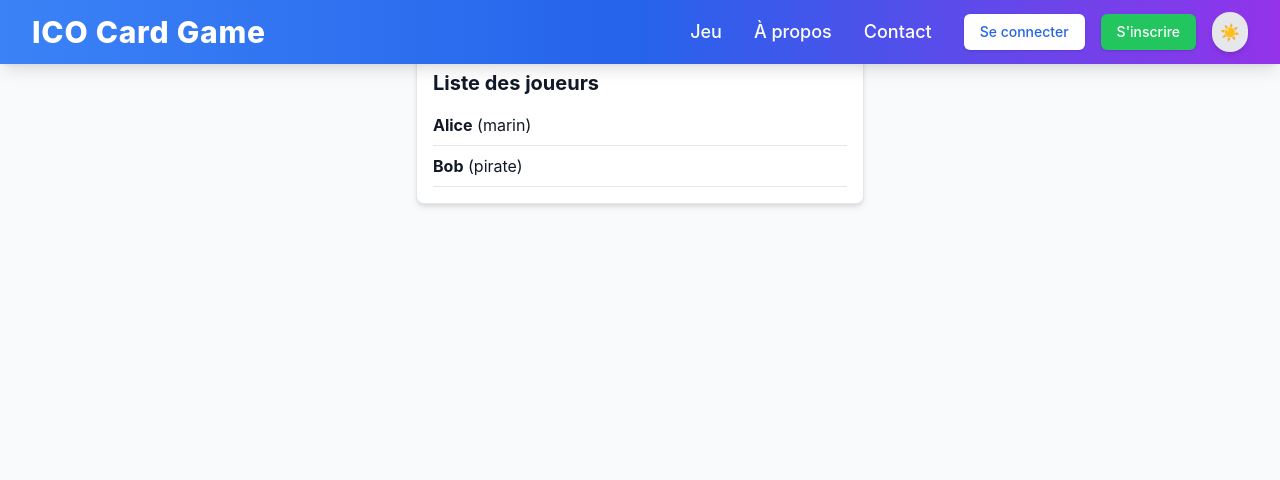
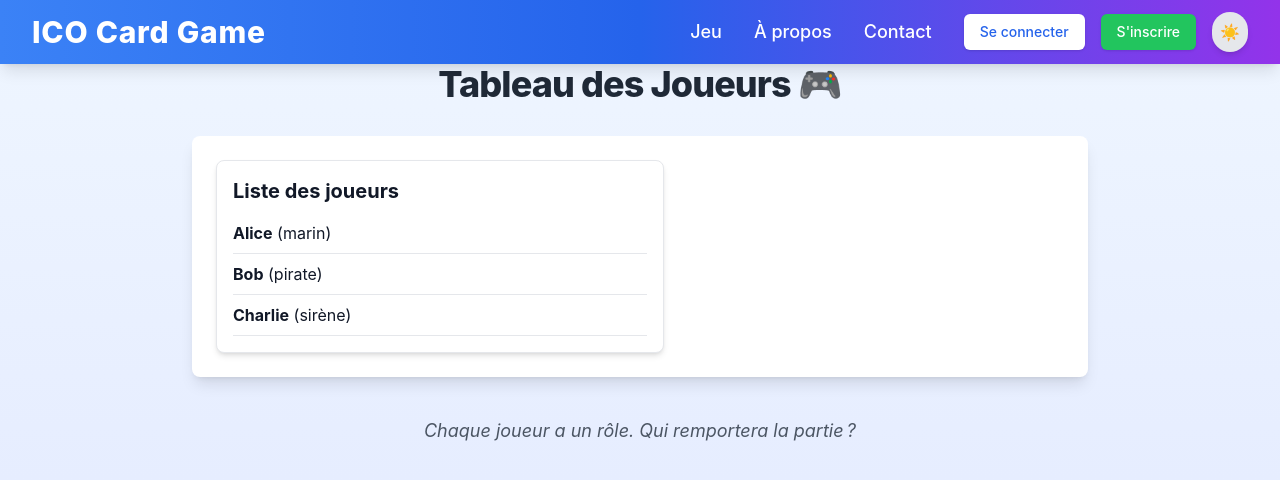
Before and after one commit to root-ibrahima/ico-card-game, a Next.js app: page /game in a window 1280 px wide. Shown: the top 480 px of the page. Built offline with nearby package versions, Linux system fonts and the light colour scheme.

Commit message:
Amélioration de l'interface de la page de jeu : ajout d'un joueur, mise à jour du style et ajout d'informations supplémentaires. Amélioration de la barre de navigation pour le mode sombre.

```diff
--- a/src/app/game/page.tsx
+++ b/src/app/game/page.tsx
@@ -15,12 +15,27 @@ const GamePage: React.FC = () => {
   const [players] = useState<Player[]>([
     { id: "1", name: "Alice", role: "marin", isCaptain: false },
     { id: "2", name: "Bob", role: "pirate", isCaptain: false },
+    { id: "3", name: "Charlie", role: "sirène", isCaptain: false },
   ]);
 
   return (
-    <div className="flex flex-col items-center">
-      <h1 className="text-3xl font-bold mb-4">Jeu ICO 🎮</h1>
-      <GameBoard players={players} /> {/* Passez les joueurs à GameBoard */}
+    <div className="pt-16 min-h-screen flex flex-col items-center bg-gradient-to-b from-blue-50 to-indigo-100 py-10">
+      {/* Titre Principal */}
+      <h1 className="text-4xl font-extrabold text-gray-800 mb-8 tracking-tight">
+        Tableau des Joueurs 🎮
+      </h1>
+
+      {/* Section GameBoard */}
+      <div className="w-full max-w-4xl bg-white shadow-lg rounded-lg p-6">
+        <GameBoard players={players} />
+      </div>
+
+      {/* Infos Supplémentaires */}
+      <div className="mt-10">
+        <p className="text-lg text-gray-600 italic">
+          Chaque joueur a un rôle. Qui remportera la partie ?
+        </p>
+      </div>
     </div>
   );
 };
--- a/src/components/Navbar.tsx
+++ b/src/components/Navbar.tsx
@@ -11,14 +11,14 @@ const Navbar: React.FC = () => {
   const toggleMenu = () => setIsOpen(!isOpen);
 
   return (
-    <nav className="bg-gradient-to-r from-blue-500 via-blue-600 to-purple-600 shadow-lg fixed w-full z-50">
+    <nav className="bg-gradient-to-r from-blue-500 via-blue-600 to-purple-600 dark:from-gray-800 dark:via-gray-900 dark:to-black shadow-lg fixed w-full z-50 transition-colors duration-300">
       <div className="container mx-auto px-4 sm:px-6 lg:px-8">
         <div className="flex items-center justify-between h-16">
           {/* Logo */}
           <div className="flex-shrink-0">
             <Link
               href="/"
-              className="text-3xl font-extrabold text-white tracking-wide hover:text-gray-200 transition"
+              className="text-3xl font-extrabold text-white dark:text-gray-100 tracking-wide hover:text-gray-200 transition"
             >
               ICO Card Game
             </Link>
@@ -28,19 +28,19 @@ const Navbar: React.FC = () => {
           <div className="hidden md:flex items-center space-x-8">
             <Link
               href="/game"
-              className="text-lg text-white font-medium hover:text-gray-200 hover:underline transition duration-300"
+              className="text-lg text-white dark:text-gray-100 font-medium hover:text-gray-200 hover:underline transition duration-300"
             >
               Jeu
             </Link>
             <Link
               href="/about"
-              className="text-lg text-white font-medium hover:text-gray-200 hover:underline transition duration-300"
+              className="text-lg text-white dark:text-gray-100 font-medium hover:text-gray-200 hover:underline transition duration-300"
             >
               À propos
             </Link>
             <Link
               href="/contact"
-              className="text-lg text-white font-medium hover:text-gray-200 hover:underline transition duration-300"
+              className="text-lg text-white dark:text-gray-100 font-medium hover:text-gray-200 hover:underline transition duration-300"
             >
               Contact
             </Link>
@@ -49,13 +49,13 @@ const Navbar: React.FC = () => {
             <div className="flex items-center space-x-4">
               <Link
                 href="/login"
-                className="px-4 py-2 text-sm font-medium text-blue-600 bg-white rounded-md shadow hover:bg-gray-100 transition duration-300"
+                className="px-4 py-2 text-sm font-medium text-blue-600 dark:text-gray-200 bg-white dark:bg-gray-700 rounded-md shadow hover:bg-gray-100 dark:hover:bg-gray-600 transition duration-300"
               >
                 Se connecter
               </Link>
               <Link
                 href="/register"
-                className="px-4 py-2 text-sm font-medium text-white bg-green-500 rounded-md shadow hover:bg-green-600 transition duration-300"
+                className="px-4 py-2 text-sm font-medium text-white dark:text-gray-100 bg-green-500 dark:bg-green-700 rounded-md shadow hover:bg-green-600 dark:hover:bg-green-800 transition duration-300"
               >
                 S&apos;inscrire
               </Link>
@@ -70,7 +70,7 @@ const Navbar: React.FC = () => {
               onClick={toggleMenu}
               aria-expanded={isOpen}
               aria-label={isOpen ? "Fermer le menu" : "Ouvrir le menu"}
-              className="text-white hover:text-gray-200 focus:outline-none"
+              className="text-white dark:text-gray-100 hover:text-gray-200 focus:outline-none transition duration-300"
             >
               {isOpen ? (
                 <XMarkIcon
@@ -93,42 +93,41 @@ const Navbar: React.FC = () => {
             isOpen ? "scale-y-100" : "scale-y-0"
           } transform transition-transform duration-500 origin-top md:hidden`}
         >
-          <div className="flex flex-col mt-2 space-y-2 bg-gradient-to-r from-blue-500 via-blue-600 to-purple-600 p-4 rounded-lg shadow-lg">
+          <div className="flex flex-col mt-2 space-y-2 bg-gradient-to-r from-blue-500 via-blue-600 to-purple-600 dark:from-gray-800 dark:via-gray-900 dark:to-black p-4 rounded-lg shadow-lg">
             <Link
               href="/game"
-              className="text-lg text-white font-medium hover:bg-blue-700 px-4 py-2 rounded-md transition"
+              className="text-lg text-white dark:text-gray-100 font-medium hover:bg-blue-700 dark:hover:bg-gray-700 px-4 py-2 rounded-md transition"
               onClick={toggleMenu}
             >
               Jeu
             </Link>
             <Link
               href="/about"
-              className="text-lg text-white font-medium hover:bg-blue-700 px-4 py-2 rounded-md transition"
+              className="text-lg text-white dark:text-gray-100 font-medium hover:bg-blue-700 dark:hover:bg-gray-700 px-4 py-2 rounded-md transition"
               onClick={toggleMenu}
             >
               À propos
             </Link>
             <Link
               href="/contact"
-              className="text-lg text-white font-medium hover:bg-blue-700 px-4 py-2 rounded-md transition"
+              className="text-lg text-white dark:text-gray-100 font-medium hover:bg-blue-700 dark:hover:bg-gray-700 px-4 py-2 rounded-md transition"
               onClick={toggleMenu}
             >
               Contact
             </Link>
 
-
             {/* Boutons d'Action Mobile */}
             <div className="mt-4 flex flex-col space-y-2">
               <Link
                 href="/login"
-                className="px-4 py-2 text-sm font-medium text-blue-600 bg-white rounded-md shadow hover:bg-gray-100 transition duration-300"
+                className="px-4 py-2 text-sm font-medium text-blue-600 dark:text-gray-200 bg-white dark:bg-gray-700 rounded-md shadow hover:bg-gray-100 dark:hover:bg-gray-600 transition duration-300"
                 onClick={toggleMenu}
               >
                 Se connecter
               </Link>
               <Link
                 href="/register"
-                className="px-4 py-2 text-sm font-medium text-white bg-green-500 rounded-md shadow hover:bg-green-600 transition duration-300"
+                className="px-4 py-2 text-sm font-medium text-white dark:text-gray-100 bg-green-500 dark:bg-green-700 rounded-md shadow hover:bg-green-600 dark:hover:bg-green-800 transition duration-300"
                 onClick={toggleMenu}
               >
                 S&apos;inscrire
```
